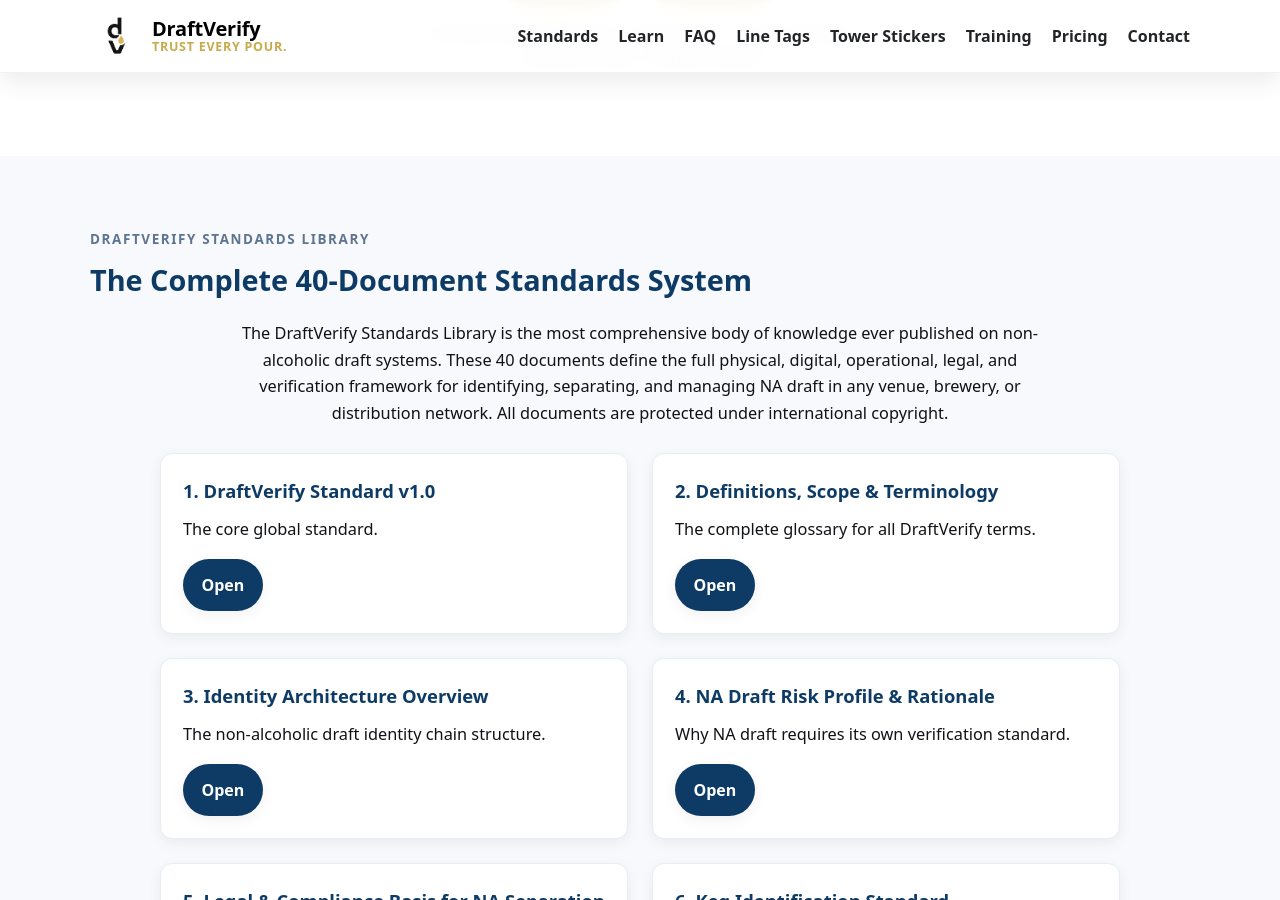
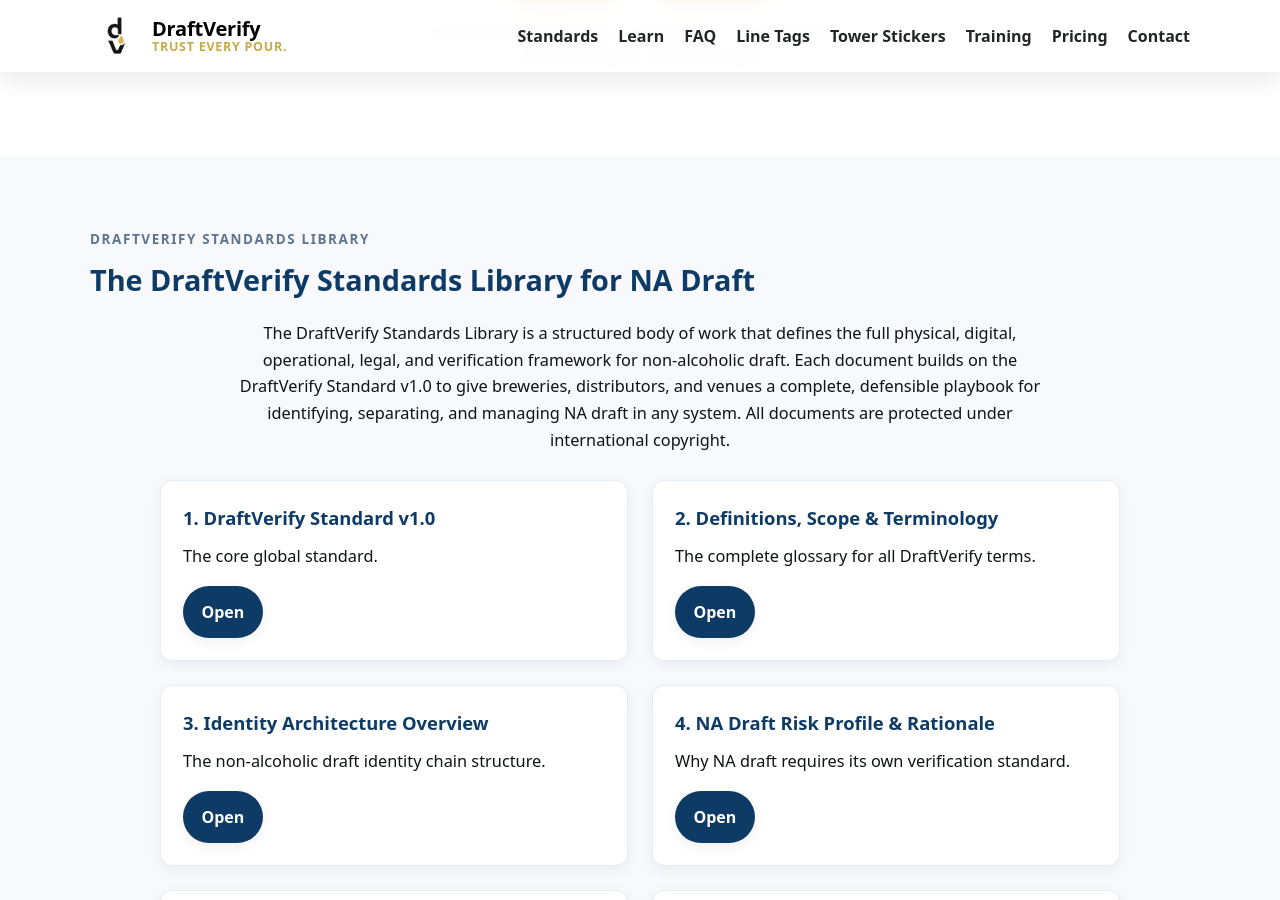
Before and after one commit to draftverify/draftverify.com, a Jekyll site: the page built from standards/index.md, in a window 1280 px wide and 900 px high, scrolled down 825 px. Built offline with Jekyll 4.4.1, drawn with Linux system fonts in a browser that asks for light colours.

Commit message:
Update index.md

```diff
--- a/standards/index.md
+++ b/standards/index.md
@@ -42,17 +42,17 @@ description: "The official DraftVerify Standard v1.0 — a combined physical and
   </div>
 </section>
 
-<!-- FULL STANDARDS LIBRARY (40 DOCUMENTS) -->
+<!-- STANDARDS LIBRARY -->
 <section class="section" id="standards-library" style="background:#f7f9fc;">
   <div class="container">
     <div class="kicker center">DraftVerify Standards Library</div>
-    <h2 class="h2 center">The Complete 40-Document Standards System</h2>
+    <h2 class="h2 center">The DraftVerify Standards Library for NA Draft</h2>
 
     <p style="max-width:820px;margin:0 auto 26px;text-align:center;">
-      The DraftVerify Standards Library is the most comprehensive body of knowledge ever published on
-      non-alcoholic draft systems.
-      These 40 documents define the full physical, digital, operational, legal, and verification framework for
-      identifying, separating, and managing NA draft in any venue, brewery, or distribution network.
+      The DraftVerify Standards Library is a structured body of work that defines the full physical, digital,
+      operational, legal, and verification framework for non-alcoholic draft.
+      Each document builds on the DraftVerify Standard v1.0 to give breweries, distributors, and venues a complete,
+      defensible playbook for identifying, separating, and managing NA draft in any system.
       All documents are protected under international copyright.
     </p>
 
```
